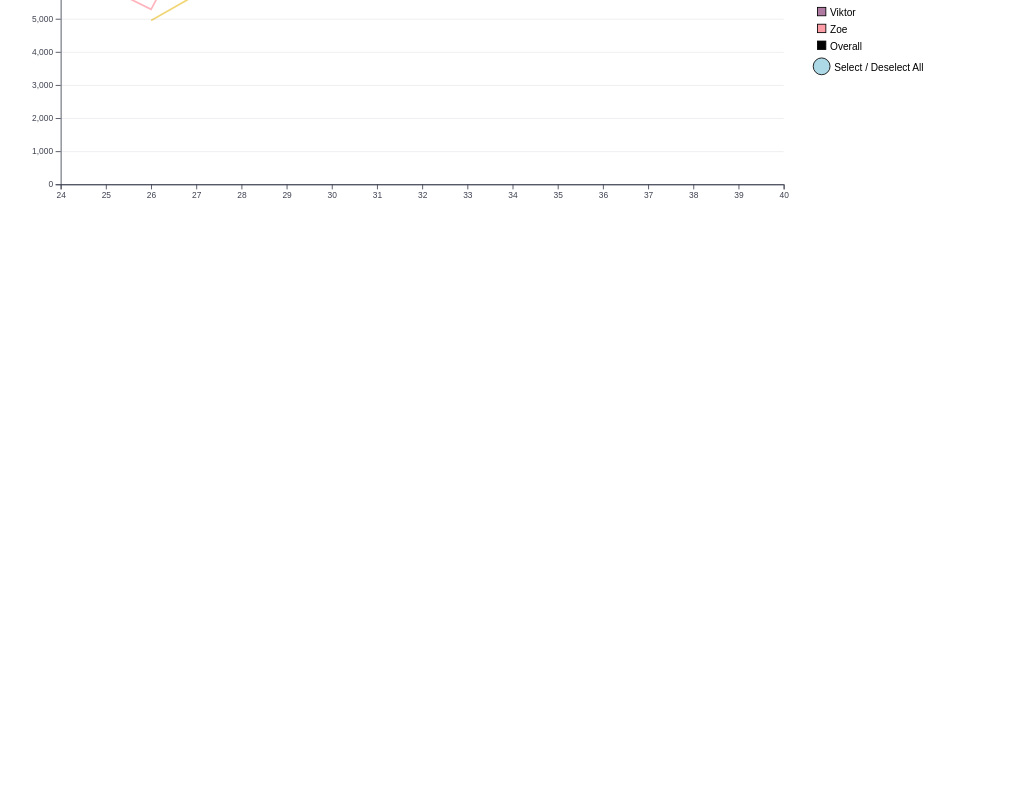
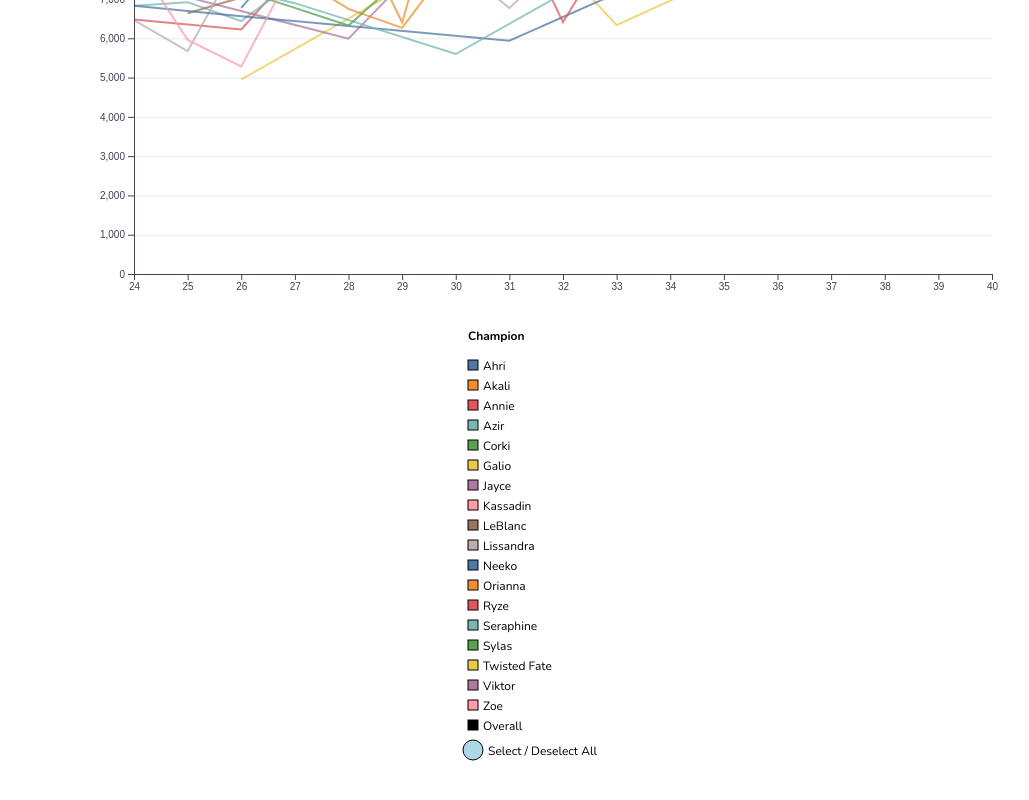
Before and after one commit to shinyagroove/dsc106-project3, a SvelteKit app: page / in a window 1280 px wide. Shown: the part 400-1200 px from the top of the page, without its empty margins (222-1251 px from the left). Before the commit the page ends 800 px from the top, so only its background shows below. Built offline with nearby package versions, Linux system fonts and the light colour scheme.

Commit message:
moved legend to a separate svg

```diff
--- a/src/components/App.svelte
+++ b/src/components/App.svelte
@@ -64,4 +64,5 @@ h1 {
     font-weight: 300;
     line-height: 2;
 }
+
 </style>
--- a/src/components/line.svelte
+++ b/src/components/line.svelte
@@ -93,7 +93,7 @@
 
         <svg
             bind:this={svg}
-            width = "1500"
+            {width}
             {height}
             viewBox="0 0 {width} {height}"
             style="max-width: 100%; height: auto;"
@@ -133,8 +133,17 @@
                 stroke-width={overall === true ? "2": "0"}
             />
 
+        </svg>
+
+        <svg
+            bind:this={svg}
+            width={200}
+            {height}
+            viewBox="0 0 {200} {height}"
+            style="max-width: 100%; height: auto;"
+        >
             <!-- legend -->
-            <g bind:this={legend} transform="translate({width - marginRight}, 0)">
+            <g bind:this={legend} transform="translate(10, 0)">
                 <text
                     y={marginTop}
                     font-size="12"
@@ -219,3 +228,13 @@
     </div>
 
 </main>
+
+<style>
+
+.line-plot {
+    position: absolute;
+    left: 280px;
+}
+
+
+</style>
```
